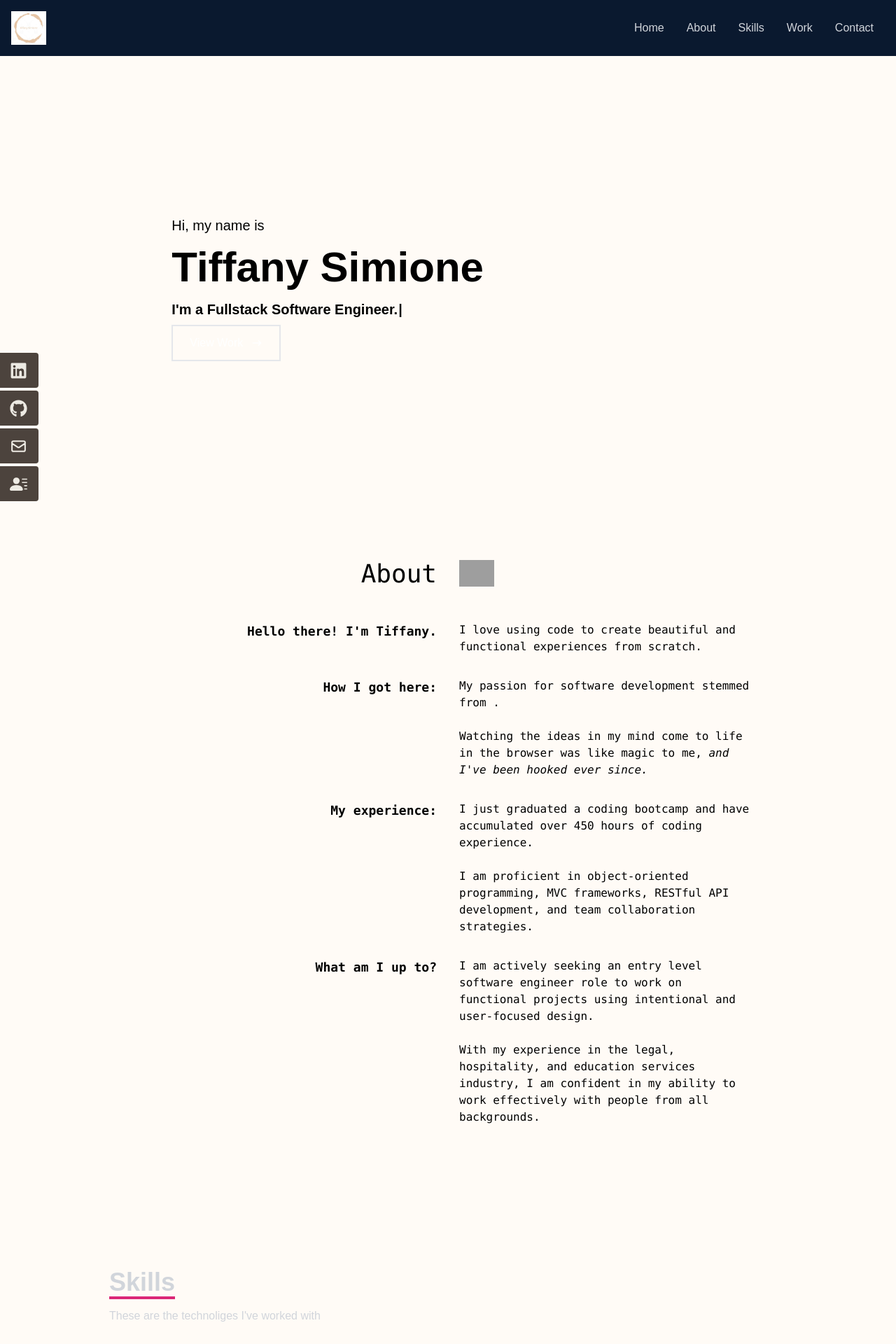
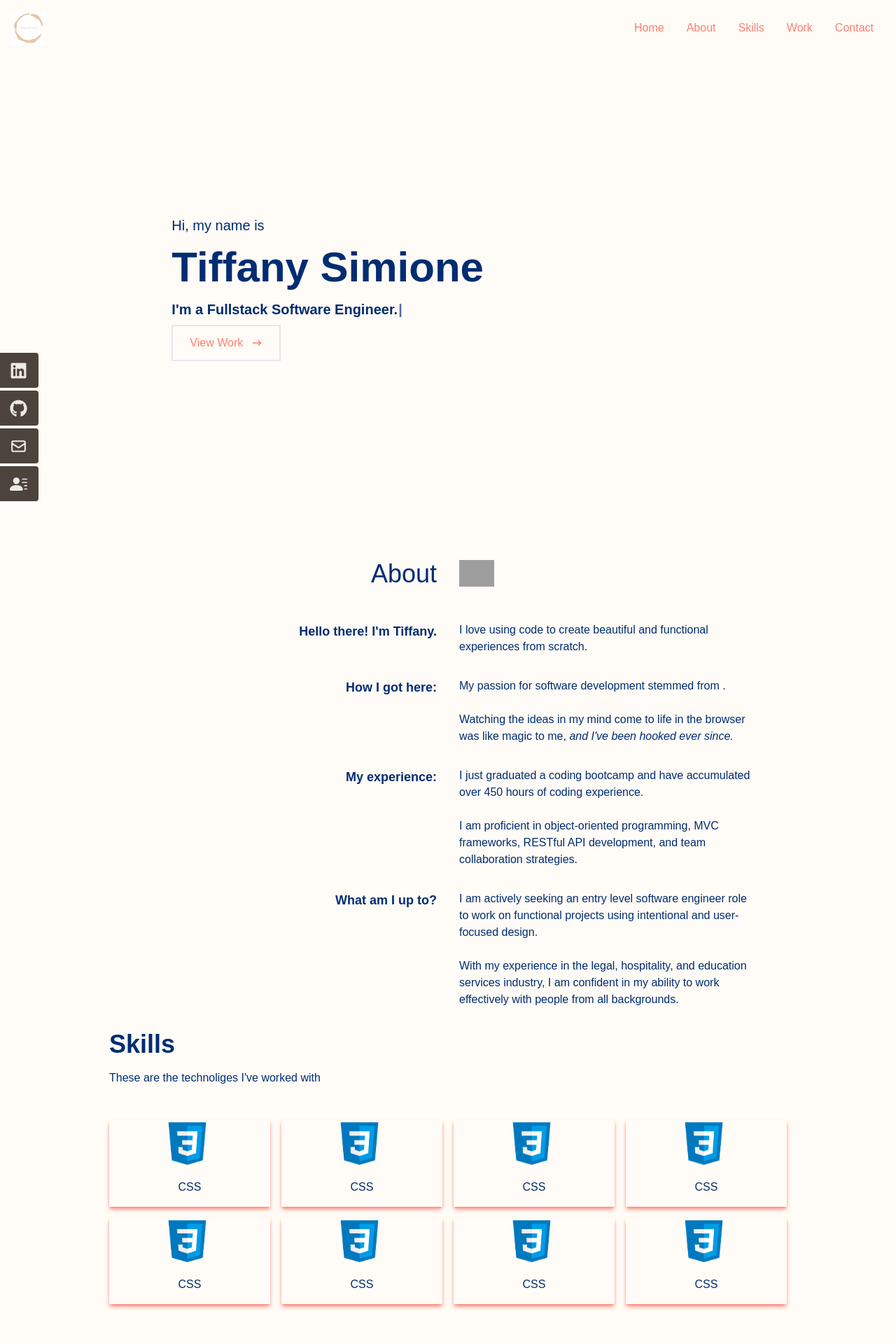
Before and after one commit to tiffanysimione/Tiffany-Portfolio, a React (Create React App) app: page / in a window 1280 px wide. Shown: the top 1920 px of the page at 70% size. Built offline with nearby package versions, Linux system fonts and the light colour scheme; grey boxes are pictures that could not be loaded.

Commit message:
pushing edits

```diff
--- a/src/components/About.jsx
+++ b/src/components/About.jsx
@@ -6,7 +6,7 @@ const About = () => {
   return (
     <div name='about' className='w-full h-fit background-color'>
 
-        <div className='flex flex-col justify-center items-center w-full h-full font-mono'>
+ <div className='flex flex-col justify-center items-center w-full h-full text-color[#002d72]'>
 
 
             {/* title */}
--- a/src/components/Contact.jsx
+++ b/src/components/Contact.jsx
@@ -1,18 +1,22 @@
 import React from 'react'
+import { useState } from "react";
 
 const Contact = () => {
   return (
-    <div name ='contact' className='w-full h-screen' flex justify-center items-center p-4>
-    <form method='POST' action="https://getform.io/f/2269e4c9-35b0-4bc9-b475-a75f7d418515" className='flex flex-col max-w-[600px] w-full'>
-    <div className='pb-8'>
-        <p className='text-4xl font-bold inline border-b-4 border-pink-400 text-gray-300'>Contact</p>
-        <p className='text-gray-400 py-4'>Submit the form below or shoot me an email - simionetiffany1@gmail.com</p>
-    </div>
-    <input className = "bg-[#ccd6f6] p-2"type = "text" placeholder='Name' name='name' />
-    <input className = 'my-4 p-2 bg-[#ccd6f6]' type="email" placeholder='Email' name='email' />
-    <textarea className= "bg-[#ccd6f6] p-2" name ="message" rows="10" placeholder='Message'></textarea>
-    <button className='text-white border-2 hover:bg-pink-400 hover:border-pink-300 px-4 py-3 my-8 mx-auto flex items-center'> Let's Connect</button>
-    </form>
+    <div name ='contact' className='w-full h-screen flex justify-center items-center p-4'>
+      <div className='contact-image-container'>
+        <img src="https://uploads-ssl.webflow.com/5e0e761a473c7693458bb389/5f05fc33646cf8b9e15a73d0_img-mango%402x.png" width="50" height="50" alt="manila mango" class="img-intro-mobile"></img>
+      </div>
+      <form method='POST' action="https://getform.io/f/2269e4c9-35b0-4bc9-b475-a75f7d418515" className='flex flex-col max-w-[600px] w-full'>
+        <div className='pb-8'>
+          <p className='text-4xl font-bold inline'>Send me a message!</p>
+          <p className='py-4'>Submit the form below or shoot me an email - simionetiffany1@gmail.com</p>
+        </div>
+        <input className='p-2' type='text' placeholder='Enter your name' name='name' />
+        <input className='my-4 p-2' type='email' placeholder='Enter your email' name='email' />
+        <textarea className='p-2' name='message' rows='10' placeholder='Message'></textarea>
+        <button className='text-white border-2 hover:bg-pink-400 hover:border-pink-300 px-4 py-3 my-8 mx-auto flex items-center'> Let's Connect</button>
+      </form>
     </div>
   )
 }
--- a/src/components/Home.jsx
+++ b/src/components/Home.jsx
@@ -15,9 +15,8 @@ const Home = () => {
   },[])
 
 
-
   return (
-    <div name ='home' className='w-full h-screen bg-[#fffbf6]'>
+    <div name ='home' className='w-full h-screen bg-[#fffbf6] flex flex-col justify-center items-center  text-[#002d72]'>
 
 
 {/* Container */}
@@ -35,7 +34,7 @@ const Home = () => {
                         />
                     </h2>
   <div>
-    <button className='text-white group border-2 px-6 py-3 my-2 flex items-center hover:bg-[#002d72] hover:border-pink 600' > View Work
+    <button className='text-[#fa8072] group border-2 px-6 py-3 my-2 flex items-center hover:bg-[#002d72] hover:border-pink 600' > View Work
     <span className ='group-hover:rotate-90 duration-300'>
     <HiArrowNarrowRight className='ml-3'/>
     </span>
--- a/src/components/NavBar.jsx
+++ b/src/components/NavBar.jsx
@@ -11,14 +11,14 @@ const [nav, setNav] =useState(false)
 const handleClick =() => setNav(!nav)
 
   return (
-   <div className ='fixed w-full h-[80px] flex justify-between items-center px-4 bg-[#0a192f] text-gray-300'>
+   <div className ='fixed w-full h-[80px] flex justify-between items-center px-4  text-gray-300'>
    <div>
     <img src ={Logo} alt="Logo Image" style={{width:'50px'}}/>
    </div>
 
 
 {/* menu */}
-<ul className='hidden md:flex'>
+<ul className='hidden md:flex text-[#fa8072]'>
     <li>
     <Link to="home" smooth={true} duration={500} > Home</Link>
     </li>
--- a/src/components/Skills.jsx
+++ b/src/components/Skills.jsx
@@ -3,43 +3,43 @@ import css from '../assets/css.png';
 
 const Skills = () => {
   return (
-    <div name = 'skills' className='w-full h-screen text-gray-300'>
+    <div name = 'skills' className='w-full h-fit'>
     <div className='max-w-[1000px] mx-auto p-4 flex flex-col justify-center w-full h-full'>
     <div>
-        <p className='text-4xl font-bold inline border-b-4 border-pink-600'> Skills</p>
+        <p className='text-4xl font-bold inline'> Skills</p>
         <p className='py-4'>These are the technoliges I've worked with</p>
     </div>
 
 <div className='w-full grid grid-cols-2 sm:grid-cols-4 gap-4 text-center py-8'>
-    <div className='shadow-md shadow-[#0a34] hover:scale-110 duration-500'>
+    <div className='shadow-md shadow-[#fa8072] hover:scale-110 duration-500'>
         <img className='w-20 mx-auto' src={css}alt='css icon'/>
         <p className='my-4'>CSS</p>
     </div>
-    <div className='shadow-md shadow-[#0a34] hover:scale-110 duration-500'>
+    <div className='shadow-md shadow-[#fa8072] hover:scale-110 duration-500'>
         <img className='w-20 mx-auto' src={css}alt='css icon'/>
         <p className='my-4'>CSS</p>
     </div>
-    <div className='shadow-md shadow-[#0a34] hover:scale-110 duration-500'>
+    <div className='shadow-md shadow-[#fa8072] hover:scale-110 duration-500'>
         <img className='w-20 mx-auto' src={css}alt='css icon'/>
         <p className='my-4'>CSS</p>
     </div>
-    <div className='shadow-md shadow-[#0a34] hover:scale-110 duration-500'>
+    <div className='shadow-md shadow-[#fa8072] hover:scale-110 duration-500'>
         <img className='w-20 mx-auto' src={css}alt='css icon'/>
         <p className='my-4'>CSS</p>
     </div>
-    <div className='shadow-md shadow-[#0a34] hover:scale-110 duration-500'>
+    <div className='shadow-md shadow-[#fa8072] hover:scale-110 duration-500'>
         <img className='w-20 mx-auto' src={css}alt='css icon'/>
         <p className='my-4'>CSS</p>
     </div>
-    <div className='shadow-md shadow-[#0a34] hover:scale-110 duration-500'>
+    <div className='shadow-md shadow-[#fa8072] hover:scale-110 duration-500'>
         <img className='w-20 mx-auto' src={css}alt='css icon'/>
         <p className='my-4'>CSS</p>
     </div>
-    <div className='shadow-md shadow-[#0a34] hover:scale-110 duration-500'>
+    <div className='shadow-md shadow-[#fa8072] hover:scale-110 duration-500'>
         <img className='w-20 mx-auto' src={css}alt='css icon'/>
         <p className='my-4'>CSS</p>
     </div>
-    <div className='shadow-md shadow-[#0a34] hover:scale-110 duration-500'>
+    <div className='shadow-md shadow-[#fa8072] hover:scale-110 duration-500'>
         <img className='w-20 mx-auto' src={css}alt='css icon'/>
         <p className='my-4'>CSS</p>
     </div>
--- a/src/components/Work.jsx
+++ b/src/components/Work.jsx
@@ -3,10 +3,10 @@ import ComingSoon from '../assets/ComingSoon.png'
 
 function Work() {
   return (
-<div name ='work' className='w-full md:h-screen text-gray-300'>
+<div name ='work' className='w-full md:h-screen'>
 <div className='max-w-[1000px] mx-auto p-4 flex flex-col justify-center w-full h-full'>
     <div className='pb-8'>
-    <p className='text-4xl font-bold inline border-b-4 text-gray-300 border-pink-400'>Work</p>
+    <p className='text-4xl font-bold inline'>Work</p>
     <p className='py-6'>Check out some of my recent work</p>
 </div>
 
--- a/src/index.css
+++ b/src/index.css
@@ -7,6 +7,7 @@
 body {
   font-family: "Julius Sans One", sans-serif;
   background-color: #fffbf6;
+  color: #002d72;
 }
 
 @layer base {
@@ -38,3 +39,48 @@ body {
 .text-color {
   color: #4c433d;
 } */
+
+.contact-image-container {
+  animation-name: flying-mango;
+  animation-duration: 6s;
+  animation-iteration-count: infinite;
+  position: absolute;
+  top: -80;
+  left: 0;
+}
+
+@keyframes flying-mango {
+  0% {
+    transform: translate(0, 0);
+  }
+  10% {
+    transform: translate(100px, 30px);
+  }
+  20% {
+    transform: translate(180px, -100px);
+  }
+  30% {
+    transform: translate(300px, 150px);
+  }
+  40% {
+    transform: translate(400px, -50px);
+  }
+  50% {
+    transform: translate(500px, 100px);
+  }
+  60% {
+    transform: translate(600px, -150px);
+  }
+  70% {
+    transform: translate(723px, 48px);
+  }
+  80% {
+    transform: translate(800px, -100px);
+  }
+  90% {
+    transform: translate(900px, 150px);
+  }
+  100% {
+    transform: translate(1000px, 0);
+  }
+}
```
Also changed, not shown: src/assets/Screenshot 2023-04-24 at 3.57.48 PM Background Removed.png (added), src/components/Projects.jsx (deleted).
